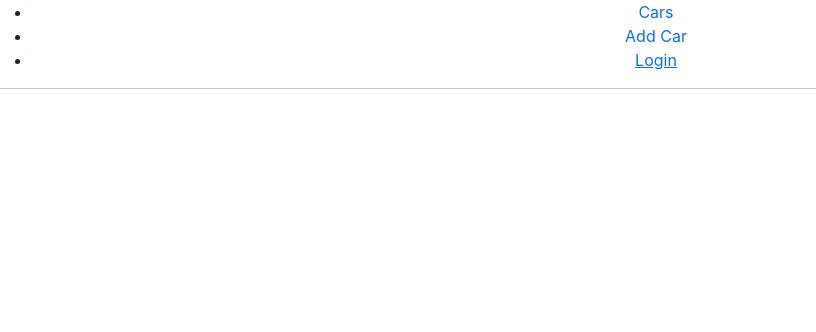
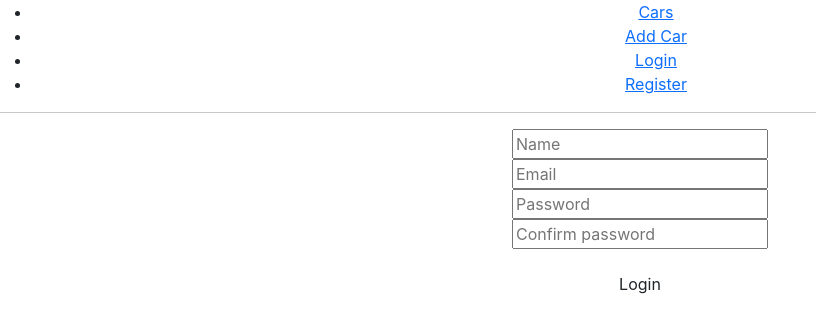
Before and after one commit to MilicaB96/cars-app, a React (Create React App) app: page /register in a window 1280 px wide. Shown: the top 332 px of the page, without its empty margins (0-816 px from the left). Built offline with nearby package versions, Linux system fonts and the light colour scheme.

Commit message:
added register and single car app

```diff
--- a/src/App.js
+++ b/src/App.js
@@ -2,14 +2,23 @@ import { BrowserRouter as Router, Switch, Route, Link } from "react-router-dom";
 import "./App.css";
 import AddCar from "./pages/AddCar";
 import AppCars from "./pages/AppCars";
-import Login from "./pages/Login";
+import AppLogin from "./pages/AppLogin";
 import { useState } from "react";
-
+import AuthService from "./services/AuthService";
+import AppRegister from "./pages/AppRegister";
+import SingleCar from "./components/SingleCar";
 function App() {
   const [isAuthenticated, setIsAuthenticated] = useState(
     Boolean(localStorage.getItem("token"))
   );
-  const handleLogout = () => {};
+  const handleLogout = async () => {
+    try {
+      await AuthService.logout();
+      setIsAuthenticated(false);
+    } catch (error) {
+      console.log(error);
+    }
+  };
   return (
     <div className='App'>
       <Router>
@@ -17,29 +26,36 @@ function App() {
           <nav>
             <ul>
               <li>
-                <Link style={{ textDecoration: "none" }} to='/cars'>
-                  Cars
-                </Link>
+                <Link to='/cars'>Cars</Link>
               </li>
               <li>
-                <Link style={{ textDecoration: "none" }} to='/add'>
-                  Add Car
-                </Link>
+                <Link to='/add'>Add Car</Link>
               </li>
               <li>
                 {!isAuthenticated ? (
                   <Link to='/login'>Login</Link>
                 ) : (
-                  <span onClick={handleLogout} style={{ color: "blue" }}>
+                  <button
+                    type='button'
+                    className='btn'
+                    onClick={handleLogout}
+                    style={{ color: "blue" }}
+                  >
                     {"Logout"}
-                  </span>
+                  </button>
                 )}
               </li>
+              {!isAuthenticated && (
+                <li>{<Link to='/register'>Register</Link>}</li>
+              )}
             </ul>
           </nav>
           <hr />
           <Switch>
-            <Route path='/cars'>
+            <Route exact path='/cars/:id'>
+              <SingleCar />
+            </Route>
+            <Route exact path='/cars'>
               <AppCars />
             </Route>
             <Route path='/add'>
@@ -49,11 +65,14 @@ function App() {
               <AddCar />
             </Route>
             <Route exact path='/login'>
-              <Login
+              <AppLogin
                 onLogin={() => {
                   setIsAuthenticated(true);
                 }}
               />
+            </Route>
+            <Route exact path='/register'>
+              <AppRegister />
             </Route>
           </Switch>
         </div>
--- /dev/null
+++ b/src/components/SingleCar.js
@@ -0,0 +1,29 @@
+import React, { useEffect, useState } from "react";
+import { useParams } from "react-router-dom";
+import CarService from "../services/CarService";
+
+function SingleCar() {
+  const { id } = useParams();
+  const [car, setCar] = useState("");
+  async function fetchCar() {
+    const data = await CarService.get(id);
+    setCar(data);
+  }
+  useEffect(() => {
+    fetchCar();
+  }, []);
+  return (
+    <div>
+      <h1>{car.brand}</h1>
+      <span>
+        ({car.model},{car.year}){" "}
+      </span>
+      <span>{car.maxSpeed ? `Maximum speed is ${car.maxSpeed}` : ``} </span>
+      <span>Number of doors:{car.numberOfDoors} </span>
+      <span>The engine is: {car.engine} </span>
+      <span>Car is {car.isAutomatic ? "Automatic" : "not Automatic"}</span>
+    </div>
+  );
+}
+
+export default SingleCar;
--- a/src/pages/AppCars.js
+++ b/src/pages/AppCars.js
@@ -1,6 +1,6 @@
 import React, { useState, useEffect } from "react";
 import CarService from "../services/CarService";
-import { useHistory } from "react-router-dom";
+import { Link, useHistory } from "react-router-dom";
 function AppCars() {
   const [cars, setCars] = useState([]);
   async function getCars() {
@@ -32,17 +32,7 @@ function AppCars() {
             <div key={car.id}>
               <li className='d-inline-block' key={car.id}>
                 <div>
-                  <span>
-                    {car.brand} ({car.model},{car.year}){" "}
-                  </span>
-                  <span>
-                    {car.maxSpeed ? `Maximum speed is ${car.maxSpeed}` : ``}{" "}
-                  </span>
-                  <span>Number of doors:{car.numberOfDoors} </span>
-                  <span>The engine is: {car.engine} </span>
-                  <span>
-                    Car is {car.isAutomatic ? "Automatic" : "not Automatic"}
-                  </span>
+                  <Link to={`/cars/${car.id}`}>{car.brand}</Link>
                 </div>
               </li>
               <button
--- a/src/pages/Login.js
+++ b/src/pages/AppLogin.js
@@ -2,7 +2,7 @@ import React, { useState } from "react";
 import { useHistory } from "react-router-dom";
 import AuthService from "../services/AuthService";
 
-function Login({ onLogin }) {
+function AppLogin({ onLogin }) {
   // history
   const history = useHistory();
   const [credentials, setCredentials] = useState({
@@ -52,4 +52,4 @@ function Login({ onLogin }) {
   );
 }
 
-export default Login;
+export default AppLogin;
--- /dev/null
+++ b/src/pages/AppRegister.js
@@ -0,0 +1,70 @@
+import React, { useState } from "react";
+import { useHistory } from "react-router-dom";
+import AuthService from "../services/AuthService";
+
+function Register() {
+  const history = useHistory();
+  const [user, setUser] = useState({
+    name: "",
+    email: "",
+    password: "",
+    password_confirmation: "",
+  });
+  const handleSubmit = async (e) => {
+    e.preventDefault();
+    try {
+      await AuthService.register(user);
+      history.push("/login");
+    } catch (error) {
+      const errors = [];
+      Object.values(error.response.data.errors).map((error) =>
+        errors.push(error)
+      );
+      alert(errors.map((error) => `${error} \n`));
+      console.log(error);
+    }
+  };
+  return (
+    <div>
+      <form onSubmit={handleSubmit}>
+        <input
+          type='text'
+          placeholder='Name'
+          name='name'
+          value={user.name}
+          onChange={(e) => setUser({ ...user, name: e.target.value })}
+        />
+        <br />
+        <input
+          type='email'
+          placeholder='Email'
+          name='email'
+          value={user.email}
+          onChange={(e) => setUser({ ...user, email: e.target.value })}
+        />
+        <br />
+        <input
+          type='password'
+          placeholder='Password'
+          name='password'
+          value={user.password}
+          onChange={(e) => setUser({ ...user, password: e.target.value })}
+        />
+        <br />
+        <input
+          type='password'
+          placeholder='Confirm password'
+          name='password_confirmation'
+          value={user.password_confirmation}
+          onChange={(e) =>
+            setUser({ ...user, password_confirmation: e.target.value })
+          }
+        />
+        <br />
+        <button className='btn m-3'>Login</button>
+      </form>
+    </div>
+  );
+}
+
+export default Register;
--- a/src/services/AuthService.js
+++ b/src/services/AuthService.js
@@ -2,9 +2,17 @@ import axios from "axios";
 import HttpService from "./HttpService";
 class AuthService extends HttpService {
   async login(credentials) {
-    const { data } = await this.client.post("login", credentials);
+    const { data } = await this.client.post("/login", credentials);
+    localStorage.setItem("token", data.token);
+  }
+  async logout() {
+    const { data } = await this.client.post("/logout");
     console.log(data);
-    localStorage.setItem("token", data.token);
+    localStorage.removeItem("token");
+  }
+  async register(user) {
+    const { data } = await this.client.post("/register", user);
+    // localStorage.setItem("token", data.token);
   }
 }
 export default new AuthService();
--- a/src/services/HttpService.js
+++ b/src/services/HttpService.js
@@ -7,5 +7,12 @@ export default class HttpService {
     });
 
     this.client = instance;
+    this.client.interceptors.request.use((request) => {
+      const token = localStorage.getItem("token");
+      if (token) {
+        request.headers.Authorization = `Bearer ${token}`;
+      }
+      return request;
+    });
   }
 }
```
